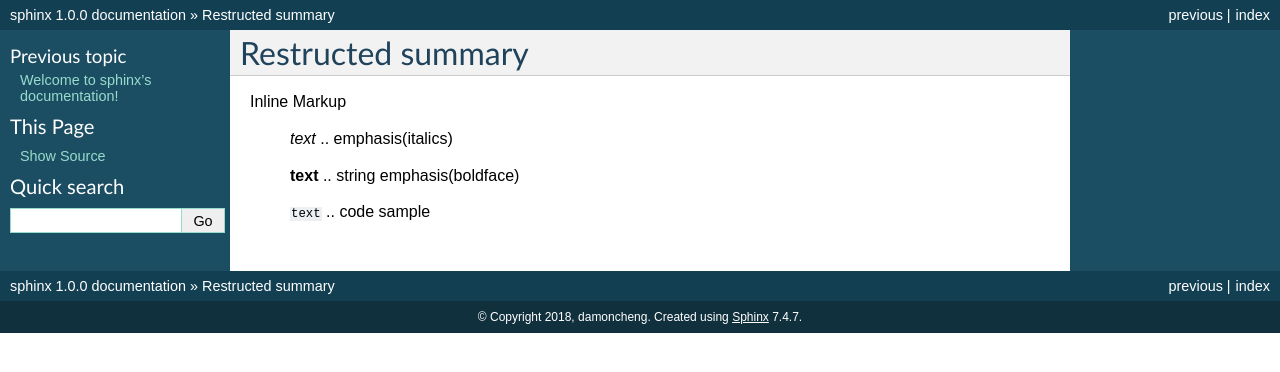
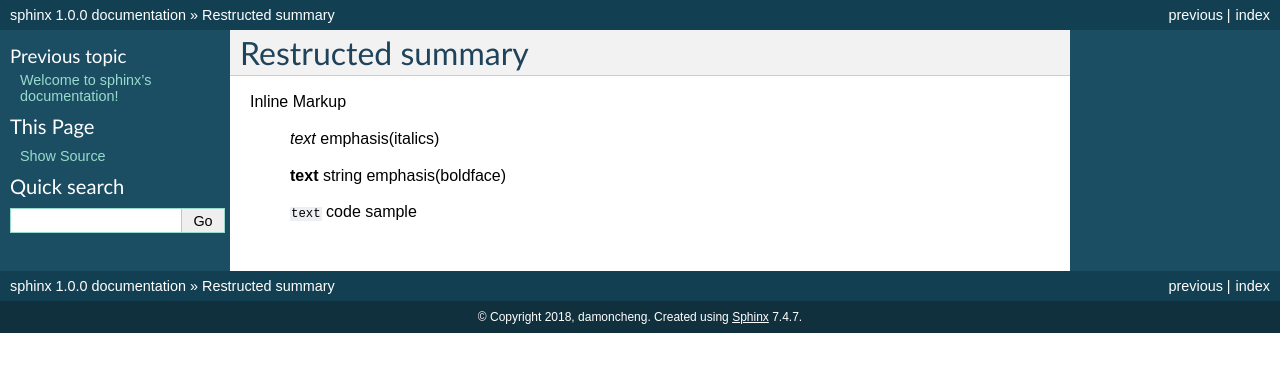
Before and after one commit to damoncheng/Sphinx, a Sphinx documentation site: the page built from source/restructed/restructed.rst, in a window 1280 px wide. Shown: the top 372 px of the page. Built offline with Sphinx 7.4.7, drawn with Linux system fonts in a browser that asks for light colours; part of the change alters nothing that is shown.

```diff
--- a/source/restructed/restructed.rst
+++ b/source/restructed/restructed.rst
@@ -2,10 +2,14 @@
 Restructed summary
 =============================
 
+..
+    This is a study restructedText based on sphinx
+
+
 Inline Markup
 
-    *text*     .. emphasis(italics)
+    *text*     emphasis(italics)
 
-    **text**   .. string emphasis(boldface)
+    **text**   string emphasis(boldface)
 
-    ``text``   .. code sample
+    ``text``   code sample
```
Also changed, not shown: 1 other file.
